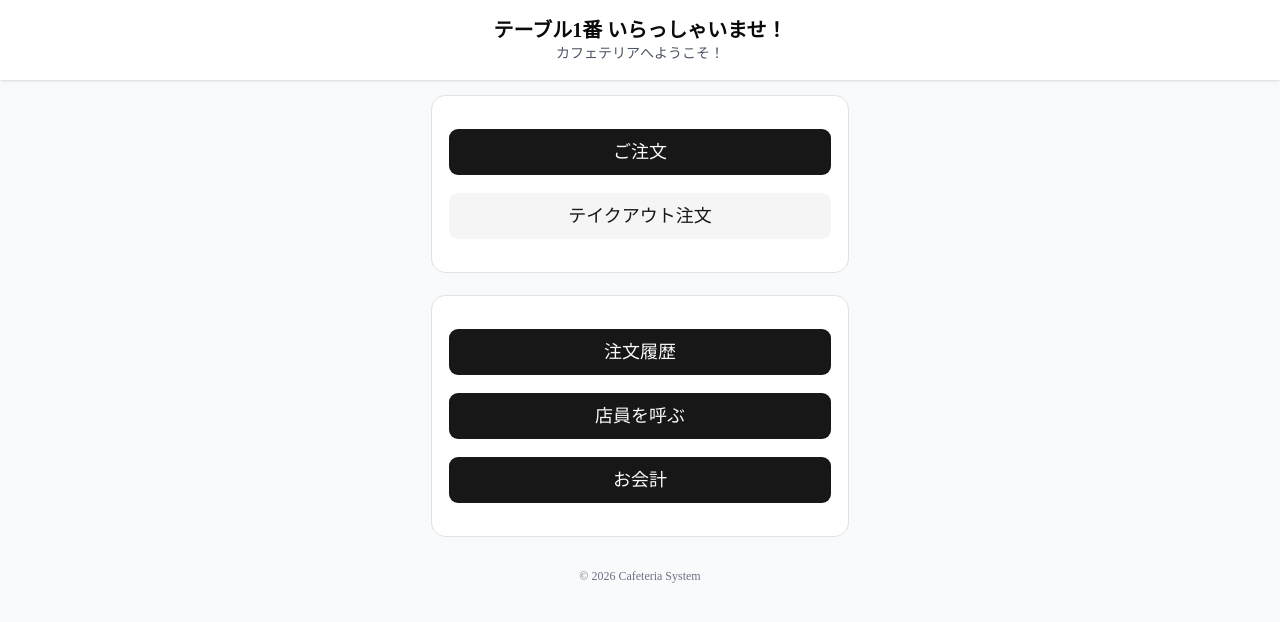
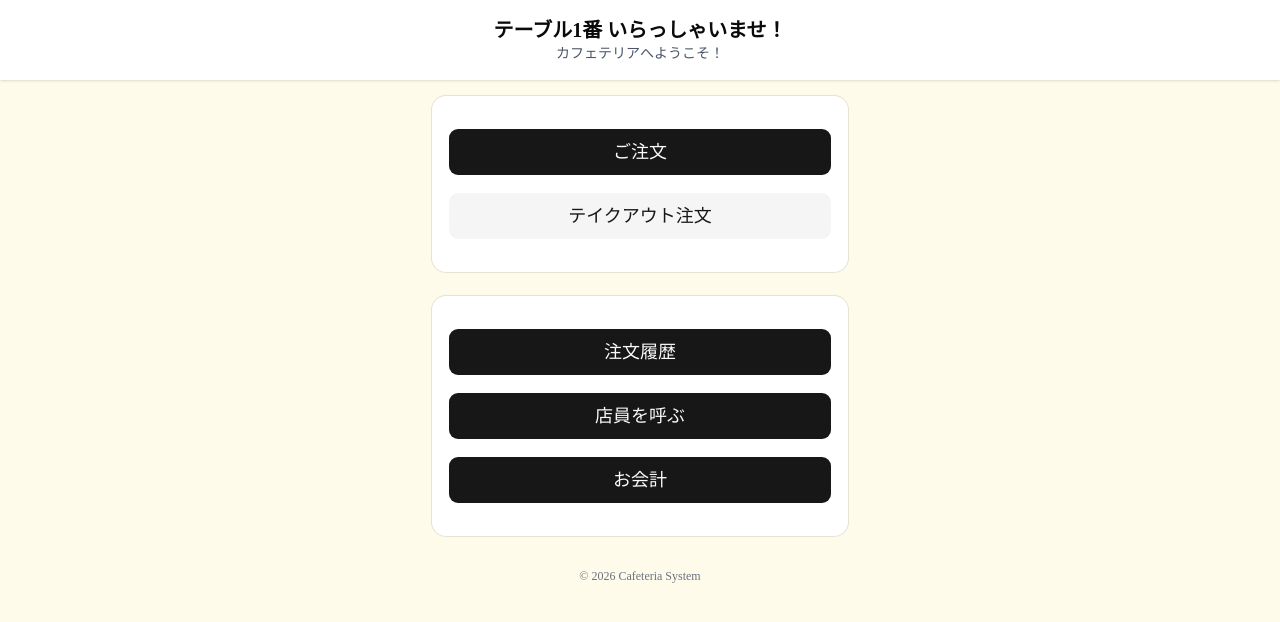
Before and after one commit to tomo12849/zero-to-deploy-tomoya, a Next.js app: page / in a window 1280 px wide. Shown: the top 622 px of the page. Built offline with nearby package versions, Linux system fonts and the light colour scheme.

Commit message:
feat: add cafeteria UI

```diff
--- a/app/page.tsx
+++ b/app/page.tsx
@@ -3,7 +3,7 @@
 
 export default function Home() {
   return (
-    <main className="min-h-screen flex flex-col items-center bg-gray-50">
+    <main className="min-h-screen flex flex-col items-center bg-amber-50">
       {/* Header */}
       <header className="w-full bg-white shadow p-4 text-center">
         <h1 className="text-xl font-bold">テーブル1番 いらっしゃいませ！</h1>
```
